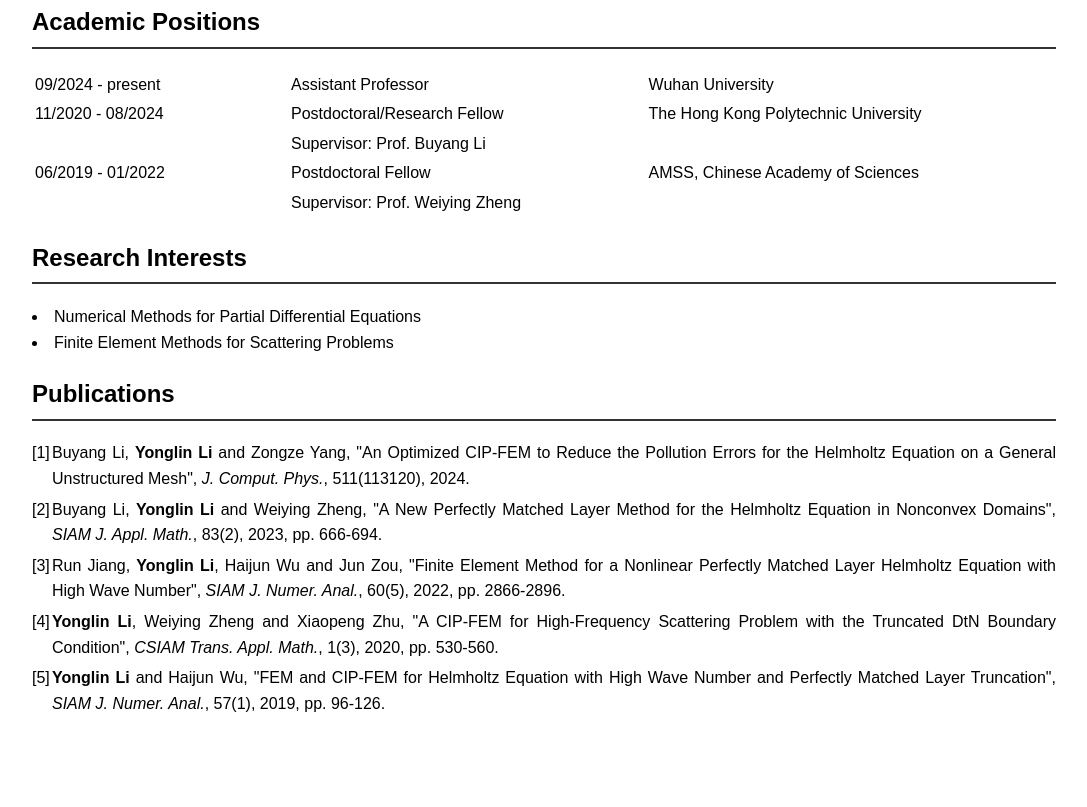
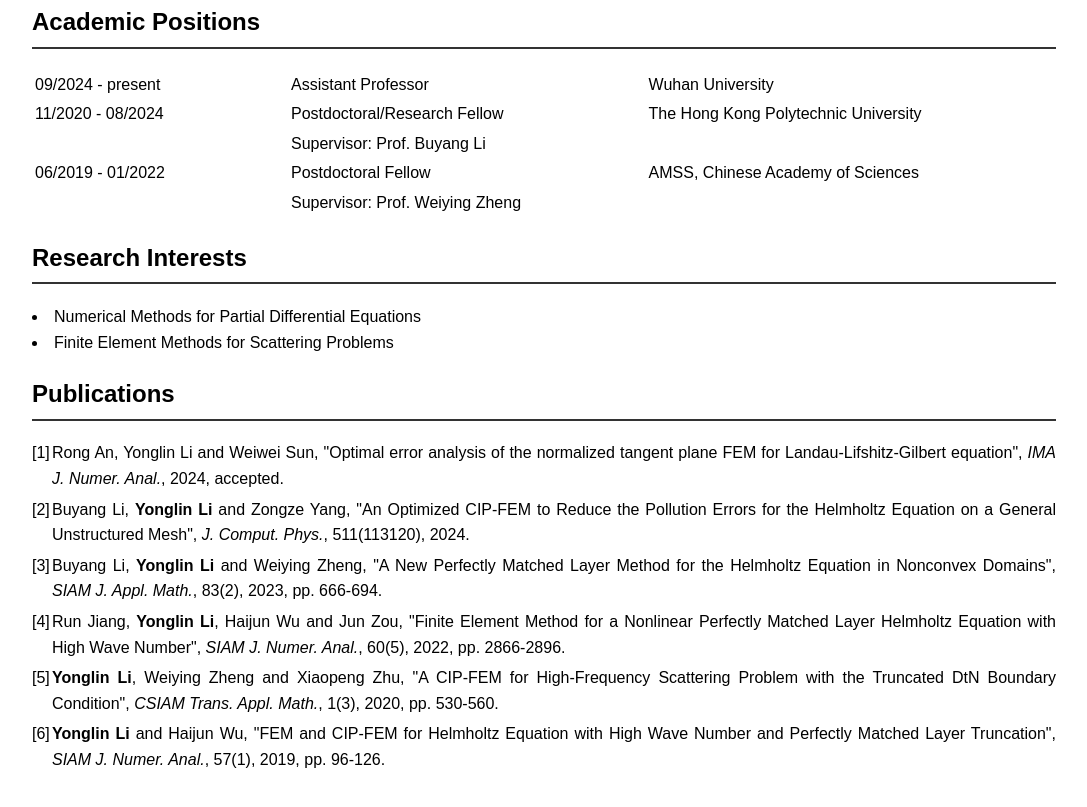
Before and after one commit to LiYonglin/LiYonglin.github.io, a plain HTML site: page index.html in a window 1280 px wide. Shown: the part 489-1296 px from the top of the page, without its empty margins (96-1183 px from the left). Before the commit the page ends 1245 px from the top, so only its background shows below. Drawn offline with Linux system fonts and the light colour scheme.

Commit message:
Update index.html
Add new paper(accepted).

```diff
--- a/index.html
+++ b/index.html
@@ -171,6 +171,8 @@
     <h2>Publications</h2>
     <div class="section-content">
       <ol>
+        <li>Rong An, <stroong>Yonglin Li</stroong> and Weiwei Sun, "Optimal error analysis of the normalized tangent plane FEM for Landau-Lifshitz-Gilbert equation", <em>IMA J. Numer. Anal.</em>, 2024, accepted.</li>
+
         <li>Buyang Li, <strong>Yonglin Li</strong> and Zongze Yang, "An Optimized CIP-FEM to Reduce the Pollution Errors for the Helmholtz Equation on a General Unstructured Mesh", <em>J. Comput. Phys.</em>, 511(113120), 2024.</li>
 
         <li>Buyang Li, <strong>Yonglin Li</strong> and Weiying Zheng, "A New Perfectly Matched Layer Method for the Helmholtz Equation in Nonconvex Domains", <em>SIAM J. Appl. Math.</em>, 83(2), 2023, pp. 666-694.</li>
```
